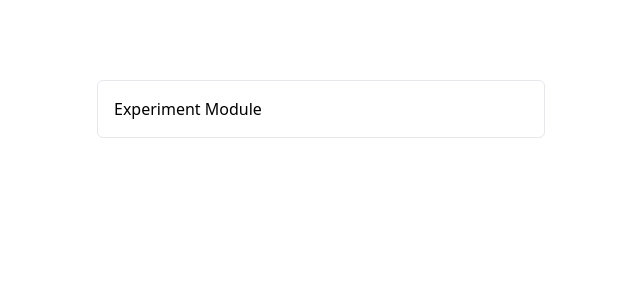
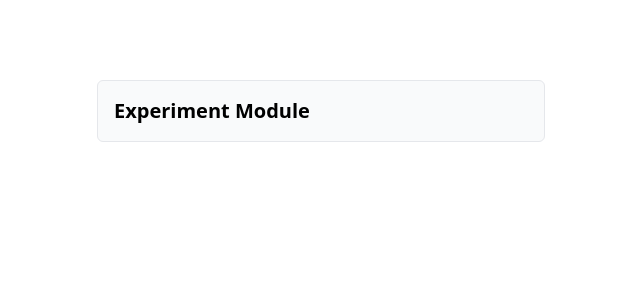
Before and after one commit to luisnavedag/experiment-module-challenge-update, a React (Vite) app: page / in a window 1280 px wide. Shown: the top 300 px of the page, without its empty margins (319-959 px from the left). Built offline with nearby package versions, Linux system fonts and the light colour scheme.

Commit message:
refactor: modified style

```diff
--- a/src/components/ExperimentModule.jsx
+++ b/src/components/ExperimentModule.jsx
@@ -6,18 +6,18 @@ const ExperimentModule = () => {
   const [open, setOpen] = useState(false);
 
   return (
-    <div className="border rounded-md p-4 flex flex-col w-full">
+    <div className="border rounded-md p-4 flex flex-col w-full bg-gray-50">
       <div className="flex flex-row flex-1" onClick={() => setOpen(!open)}>
-        <h1>Experiment Module</h1>
+        <h1 className="text-xl font-bold">Experiment Module</h1>
       </div>
 
       {open && (
         <>
-          <div className="mt-2">
+          <div className="mt-4">
             <IterationForm />
           </div>
 
-          <div className="flex flex-row flex-1 justify-end">
+          <div className="flex flex-row flex-1 justify-end mt-4">
             <Button>Lock</Button>
             <Button highlight={true}>Add Iteration</Button>
           </div>
--- a/src/components/IterationForm.jsx
+++ b/src/components/IterationForm.jsx
@@ -1,12 +1,12 @@
 const IterationForm = () => {
   return (
     <div className="flex w-full flex-col">
-      <div className="flex flex-1 flex-row">
+      <div className="flex flex-1 flex-row bg-white py-2 px-4 rounded-md">
         <span className="w-20">EM</span>
         <input className="w-full outline-none" placeholder="Adding iteration" />
       </div>
 
-      <div className="mt-4">
+      <div className="mt-4 bg-white py-2 px-4">
         To add a new iteration, start typing a prompt or{" "}
         <span className="underline">generate</span> one
       </div>
```
